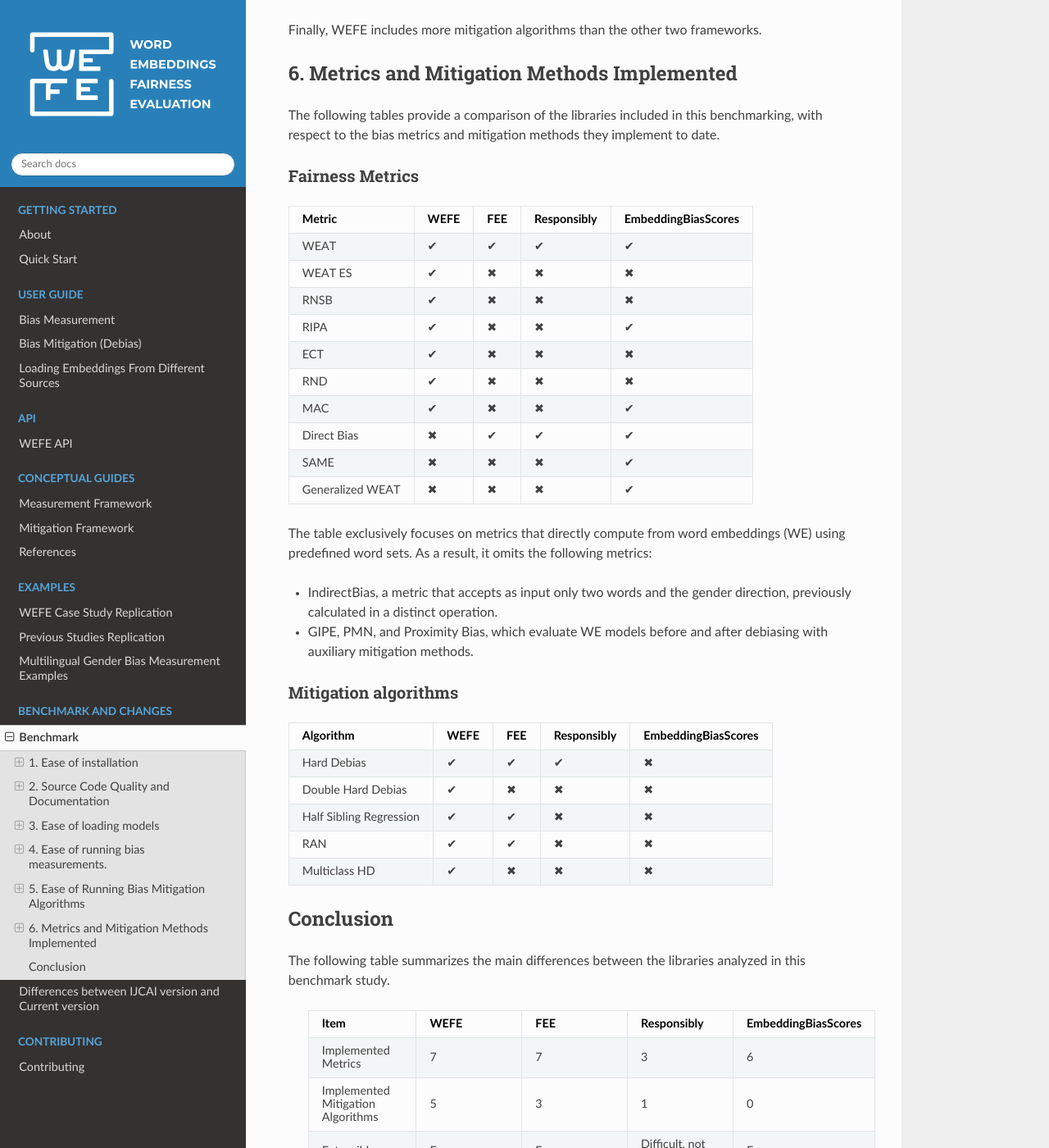
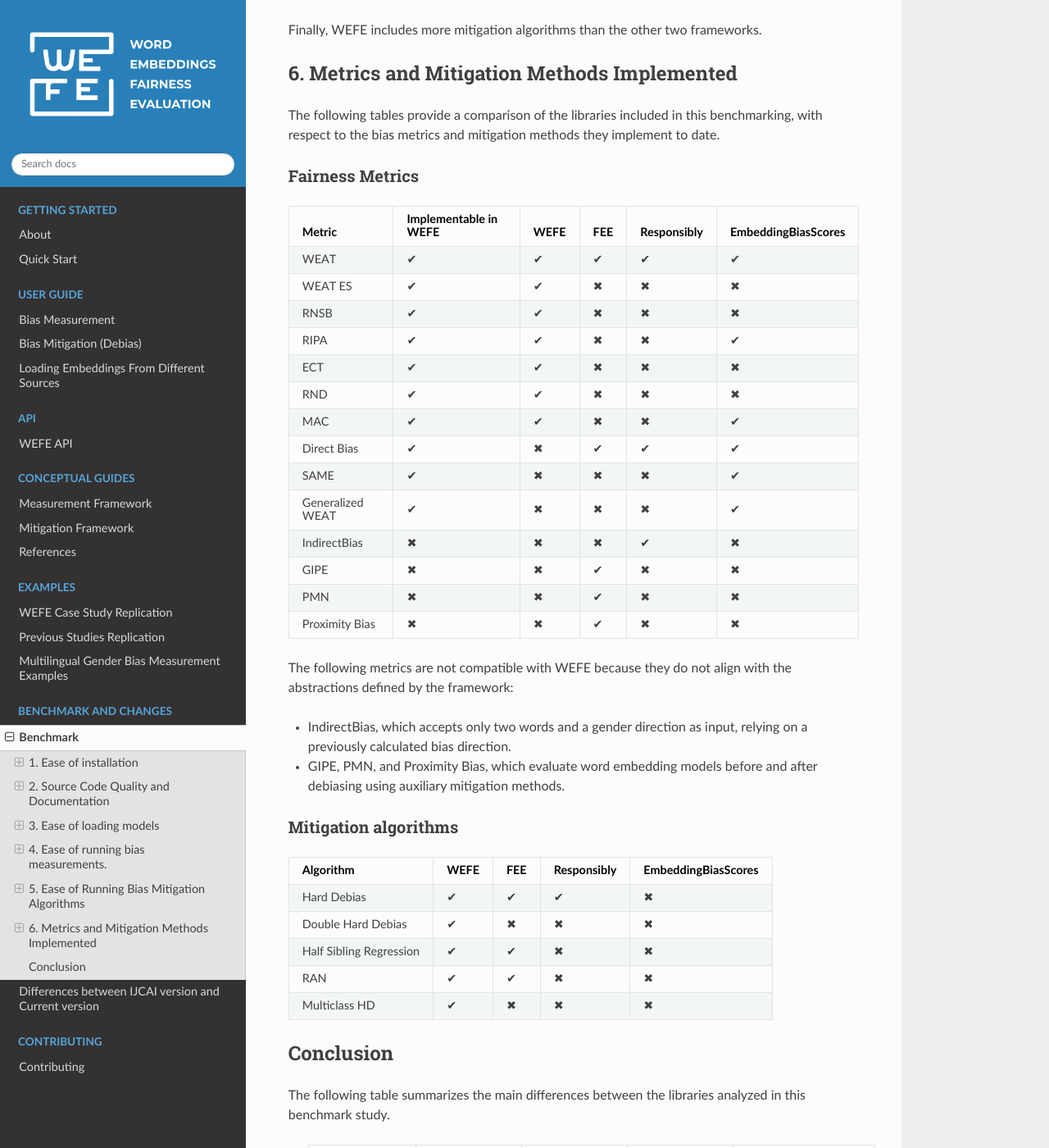
Before and after one commit to dccuchile/wefe, a Sphinx documentation site: the page built from docs/benchmark/benchmark.rst, in a window 1280 px wide and 1400 px high, scrolled down 17926 px. Shown: the whole window at 82% size. Built offline with Sphinx 7.4.7 and the Read the Docs theme 3.1.0, drawn with Linux system fonts in a browser that asks for light colours; comment, search, counter and statistics services are not loaded; some of the changed text lies outside the part shown.

Commit message:
chore: Update requirements and documentation

```diff
--- a/docs/benchmark/benchmark.rst
+++ b/docs/benchmark/benchmark.rst
@@ -1096,28 +1096,30 @@ methods they implement to date.
 Fairness Metrics
 ~~~~~~~~~~~~~~~~
 
-================ ==== === =========== ===================
-Metric           WEFE FEE Responsibly EmbeddingBiasScores
-================ ==== === =========== ===================
-WEAT             ✔    ✔   ✔           ✔
-WEAT ES          ✔    ✖   ✖           ✖
-RNSB             ✔    ✖   ✖           ✖
-RIPA             ✔    ✖   ✖           ✔
-ECT              ✔    ✖   ✖           ✖
-RND              ✔    ✖   ✖           ✖
-MAC              ✔    ✖   ✖           ✔
-Direct Bias      ✖    ✔   ✔           ✔
-SAME             ✖    ✖   ✖           ✔
-Generalized WEAT ✖    ✖   ✖           ✔
-================ ==== === =========== ===================
+=================== ========================= ==== === =========== ===================
+Metric              Implementable in WEFE     WEFE FEE Responsibly EmbeddingBiasScores
+=================== ========================= ==== === =========== ===================
+WEAT                ✔                         ✔    ✔   ✔           ✔
+WEAT ES             ✔                         ✔    ✖   ✖           ✖
+RNSB                ✔                         ✔    ✖   ✖           ✖
+RIPA                ✔                         ✔    ✖   ✖           ✔
+ECT                 ✔                         ✔    ✖   ✖           ✖
+RND                 ✔                         ✔    ✖   ✖           ✖
+MAC                 ✔                         ✔    ✖   ✖           ✔
+Direct Bias         ✔                         ✖    ✔   ✔           ✔
+SAME                ✔                         ✖    ✖   ✖           ✔
+Generalized WEAT    ✔                         ✖    ✖   ✖           ✔
+IndirectBias        ✖                         ✖    ✖   ✔           ✖
+GIPE                ✖                         ✖    ✔   ✖           ✖
+PMN                 ✖                         ✖    ✔   ✖           ✖
+Proximity Bias      ✖                         ✖    ✔   ✖           ✖
+=================== ========================= ==== === =========== ===================
 
-The table exclusively focuses on metrics that directly compute from word embeddings
-(WE) using predefined word sets. As a result, it omits the following metrics:
+The following metrics are not compatible with WEFE because they do not align with the abstractions defined by the framework:
 
-- IndirectBias, a metric that accepts as input only two words and the gender
-  direction, previously calculated in a distinct operation.
-- GIPE, PMN, and Proximity Bias, which evaluate WE models before and after debiasing
-  with auxiliary mitigation methods.
+- IndirectBias, which accepts only two words and a gender direction as input, relying on a previously calculated bias direction.
+- GIPE, PMN, and Proximity Bias, which evaluate word embedding models before and after debiasing using auxiliary mitigation methods.
+
 
 Mitigation algorithms
 ~~~~~~~~~~~~~~~~~~~~~
```
Also changed, not shown: other parts of docs/benchmark/benchmark.rst (+1 -1 lines), requirements-dev.txt (+13 -17 lines), requirements.txt (+5 -6 lines).
